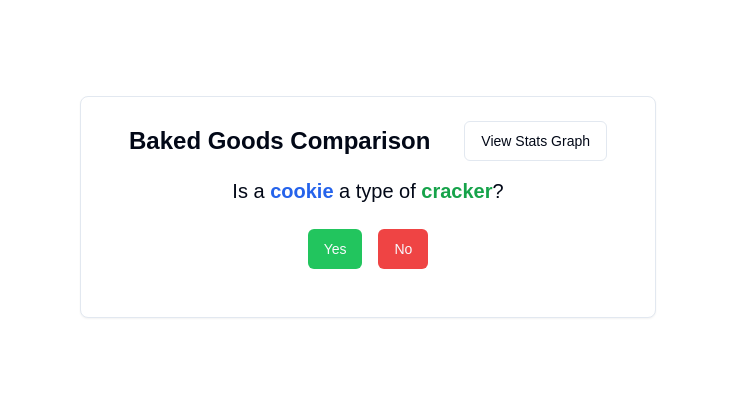
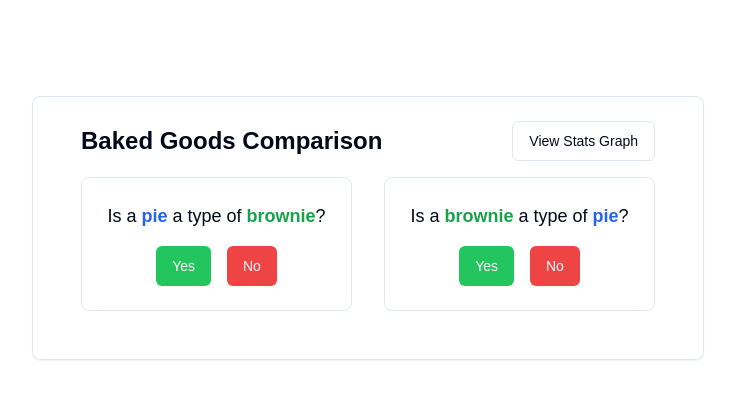
Before and after one commit to Gamemackerel/BakedGoods, a Next.js app: page / in a window 1280 px wide. Shown: the top 398 px of the page, without its empty margins (272-1007 px from the left). Built offline with nearby package versions, Linux system fonts and the light colour scheme; no server answers; the database is empty.

Commit message:
bidirectional

```diff
--- a/app/components/BakedGoodsGame.tsx
+++ b/app/components/BakedGoodsGame.tsx
@@ -13,46 +13,140 @@ const LoadingSpinner = () => (
   </div>
 );
 
+const ComparisonQuestions = ({
+  item1,
+  item2,
+  onAnswer,
+  stats,
+  showResults,
+  isSubmitting
+}) => {
+  const [answers, setAnswers] = useState({ forward: null, reverse: null });
+
+  useEffect(() => {
+    setAnswers({ forward: null, reverse: null });
+  }, [item1, item2]);
+
+  const handleAnswer = (direction, answer) => {
+    const newAnswers = { ...answers, [direction]: answer };
+    setAnswers(newAnswers);
+
+    if (newAnswers.forward !== null && newAnswers.reverse !== null) {
+      onAnswer(newAnswers);
+    }
+  };
+
+  return (
+    <div className="space-y-8">
+      <div className="grid md:grid-cols-2 gap-8">
+        {/* Forward question */}
+        <div className="space-y-4 p-6 border rounded-lg">
+          <p className="text-lg text-center">
+            Is a <span className="font-bold text-blue-600">{item1}</span> a type of{' '}
+            <span className="font-bold text-green-600">{item2}</span>?
+          </p>
+
+          <div className="flex justify-center gap-4">
+            <Button
+              onClick={() => handleAnswer('forward', true)}
+              disabled={answers.forward !== null || isSubmitting}
+              className="bg-green-500 hover:bg-green-600"
+            >
+              Yes
+            </Button>
+            <Button
+              onClick={() => handleAnswer('forward', false)}
+              disabled={answers.forward !== null || isSubmitting}
+              className="bg-red-500 hover:bg-red-600"
+            >
+              No
+            </Button>
+          </div>
+
+          {showResults && (
+            <div className="mt-4 p-4 bg-gray-100 rounded-lg">
+              <div className="grid grid-cols-2 gap-4">
+                <div className="text-center">
+                  <p className="font-medium">Yes</p>
+                  <p className="text-xl text-green-600">{stats.forward?.yes || 0}</p>
+                </div>
+                <div className="text-center">
+                  <p className="font-medium">No</p>
+                  <p className="text-xl text-red-600">{stats.forward?.no || 0}</p>
+                </div>
+              </div>
+            </div>
+          )}
+        </div>
+
+        {/* Reverse question */}
+        <div className="space-y-4 p-6 border rounded-lg">
+          <p className="text-lg text-center">
+            Is a <span className="font-bold text-green-600">{item2}</span> a type of{' '}
+            <span className="font-bold text-blue-600">{item1}</span>?
+          </p>
+
+          <div className="flex justify-center gap-4">
+            <Button
+              onClick={() => handleAnswer('reverse', true)}
+              disabled={answers.reverse !== null || isSubmitting}
+              className="bg-green-500 hover:bg-green-600"
+            >
+              Yes
+            </Button>
+            <Button
+              onClick={() => handleAnswer('reverse', false)}
+              disabled={answers.reverse !== null || isSubmitting}
+              className="bg-red-500 hover:bg-red-600"
+            >
+              No
+            </Button>
+          </div>
+
+          {showResults && (
+            <div className="mt-4 p-4 bg-gray-100 rounded-lg">
+              <div className="grid grid-cols-2 gap-4">
+                <div className="text-center">
+                  <p className="font-medium">Yes</p>
+                  <p className="text-xl text-green-600">{stats.reverse?.yes || 0}</p>
+                </div>
+                <div className="text-center">
+                  <p className="font-medium">No</p>
+                  <p className="text-xl text-red-600">{stats.reverse?.no || 0}</p>
+                </div>
+              </div>
+            </div>
+          )}
+        </div>
+      </div>
+    </div>
+  );
+};
+
 const BakedGoodsGame = () => {
   const bakedGoods = [
-    'bread',
-    'cake',
-    'cookie',
-    'pastry',
-    'pie',
-    'roll',
-    'muffin',
-    'donut',
-    'brownie',
-    'biscuit',
-    'scone',
-    'cracker',
-    'tortilla',
-    'crepe',
-    'pancake',
-    'waffle',
-    'pita'
+    'bread', 'cake', 'cookie', 'pastry', 'pie', 'roll', 'muffin',
+    'donut', 'brownie', 'biscuit', 'scone', 'cracker', 'tortilla',
+    'crepe', 'pancake', 'waffle', 'pita'
   ];
 
-  const [item1, setItem1] = useState('');
-  const [item2, setItem2] = useState('');
-  const [showNext, setShowNext] = useState(false);
+  const [items, setItems] = useState({ item1: '', item2: '' });
+  const [showResults, setShowResults] = useState(false);
   const [showStats, setShowStats] = useState(false);
   const [comparisonStats, setComparisonStats] = useState({});
   const [isLoading, setIsLoading] = useState(true);
   const [error, setError] = useState('');
   const [isSubmitting, setIsSubmitting] = useState(false);
 
-  const getRandomQuestion = () => {
+  const getRandomPair = () => {
     let first, second;
     do {
       first = bakedGoods[Math.floor(Math.random() * bakedGoods.length)];
       second = bakedGoods[Math.floor(Math.random() * bakedGoods.length)];
     } while (first === second);
 
-    setItem1(first);
-    setItem2(second);
-    setShowNext(false);
+    setItems({ item1: first, item2: second });
+    setShowResults(false);
   };
 
   const fetchStats = async () => {
@@ -71,47 +165,59 @@ const BakedGoodsGame = () => {
 
   useEffect(() => {
     fetchStats();
-    getRandomQuestion();
+    getRandomPair();
   }, []);
 
-  const handleAnswer = async (answer) => {
+  const handleAnswers = async ({ forward, reverse }) => {
     setIsSubmitting(true);
     setError('');
 
     try {
-      const response = await fetch('/api/comparisons', {
-        method: 'POST',
-        headers: {
-          'Content-Type': 'application/json',
-        },
-        body: JSON.stringify({
-          item1,
-          item2,
-          response: answer === 'yes',
+      // Submit both comparisons
+      const responses = await Promise.all([
+        fetch('/api/comparisons', {
+          method: 'POST',
+          headers: { 'Content-Type': 'application/json' },
+          body: JSON.stringify({
+            item1: items.item1,
+            item2: items.item2,
+            response: forward,
+          }),
         }),
-      });
+        fetch('/api/comparisons', {
+          method: 'POST',
+          headers: { 'Content-Type': 'application/json' },
+          body: JSON.stringify({
+            item1: items.item2,
+            item2: items.item1,
+            response: reverse,
+          }),
+        }),
+      ]);
 
-      if (!response.ok) throw new Error('Failed to submit answer');
+      if (!responses.every(r => r.ok)) {
+        throw new Error('Failed to submit one or more answers');
+      }
 
-      // Fetch updated stats after successful submission
       await fetchStats();
-      setShowNext(true);
+      setShowResults(true);
     } catch (err) {
-      setError('Failed to submit answer. Please try again.');
-      console.error('Error submitting answer:', err);
+      setError('Failed to submit answers. Please try again.');
+      console.error('Error submitting answers:', err);
     } finally {
       setIsSubmitting(false);
+
     }
   };
 
-  const getCurrentStats = () => {
-    const key = `${item1}-${item2}`;
-    return comparisonStats[key] || { yes: 0, no: 0 };
-  };
+  const getCurrentStats = () => ({
+    forward: comparisonStats[`${items.item1}-${items.item2}`] || { yes: 0, no: 0 },
+    reverse: comparisonStats[`${items.item2}-${items.item1}`] || { yes: 0, no: 0 },
+  });
 
   if (isLoading) {
     return (
-      <Card className="w-full max-w-xl mx-auto p-6">
+      <Card className="w-full max-w-2xl mx-auto p-6">
         <CardContent>
           <LoadingSpinner />
         </CardContent>
@@ -138,8 +244,7 @@ const BakedGoodsGame = () => {
 
             <p className="text-gray-600">
               This graph shows hierarchical relationships between baked goods based on user answers.
-              Arrows point from parent categories to their subtypes (e.g., if users say &quot;a cookie is a type of pastry&quot;,
-              an arrow points from pastry → cookie). Thicker arrows indicate stronger relationships.
+              Arrows point from parent categories to their subtypes.
             </p>
 
             <StatsGraph
@@ -153,7 +258,7 @@ const BakedGoodsGame = () => {
   }
 
   return (
-    <Card className="w-full max-w-xl mx-auto p-6">
+    <Card className="w-full max-w-2xl mx-auto p-6">
       <CardContent>
         <div className="space-y-6">
           <div className="text-center">
@@ -173,57 +278,26 @@ const BakedGoodsGame = () => {
               </Alert>
             )}
 
-            <p className="text-xl mb-6">
-              Is a <span className="font-bold text-blue-600">{item1}</span> a type of{' '}
-              <span className="font-bold text-green-600">{item2}</span>?
-            </p>
-          </div>
+            <ComparisonQuestions
+              item1={items.item1}
+              item2={items.item2}
+              onAnswer={handleAnswers}
+              stats={getCurrentStats()}
+              showResults={showResults}
+              isSubmitting={isSubmitting}
+            />
 
-          <div className="flex justify-center gap-4">
-            <Button
-              onClick={() => handleAnswer('yes')}
-              disabled={showNext || isSubmitting}
-              className="bg-green-500 hover:bg-green-600"
-            >
-              Yes
-            </Button>
-            <Button
-              onClick={() => handleAnswer('no')}
-              disabled={showNext || isSubmitting}
-              className="bg-red-500 hover:bg-red-600"
-            >
-              No
-            </Button>
-          </div>
-
-          {showNext && (
-            <div className="space-y-4">
-              <div className="mt-6 p-4 bg-gray-100 rounded-lg">
-                <h3 className="text-lg font-semibold mb-2">
-                  How others answered &quot;{item1} - {item2}&quot;:
-                </h3>
-                <div className="grid grid-cols-2 gap-4">
-                  <div className="text-center">
-                    <p className="font-medium">Yes Answers</p>
-                    <p className="text-2xl text-green-600">{getCurrentStats().yes}</p>
-                  </div>
-                  <div className="text-center">
-                    <p className="font-medium">No Answers</p>
-                    <p className="text-2xl text-red-600">{getCurrentStats().no}</p>
-                  </div>
-                </div>
-              </div>
-
-              <div className="text-center">
+            {showResults && (
+              <div className="text-center mt-6">
                 <Button
-                  onClick={getRandomQuestion}
+                  onClick={getRandomPair}
                   className="mt-4 bg-blue-500 hover:bg-blue-600"
                 >
-                  Next Question
+                  Next Pair
                 </Button>
               </div>
-            </div>
-          )}
+            )}
+          </div>
         </div>
       </CardContent>
     </Card>
```
